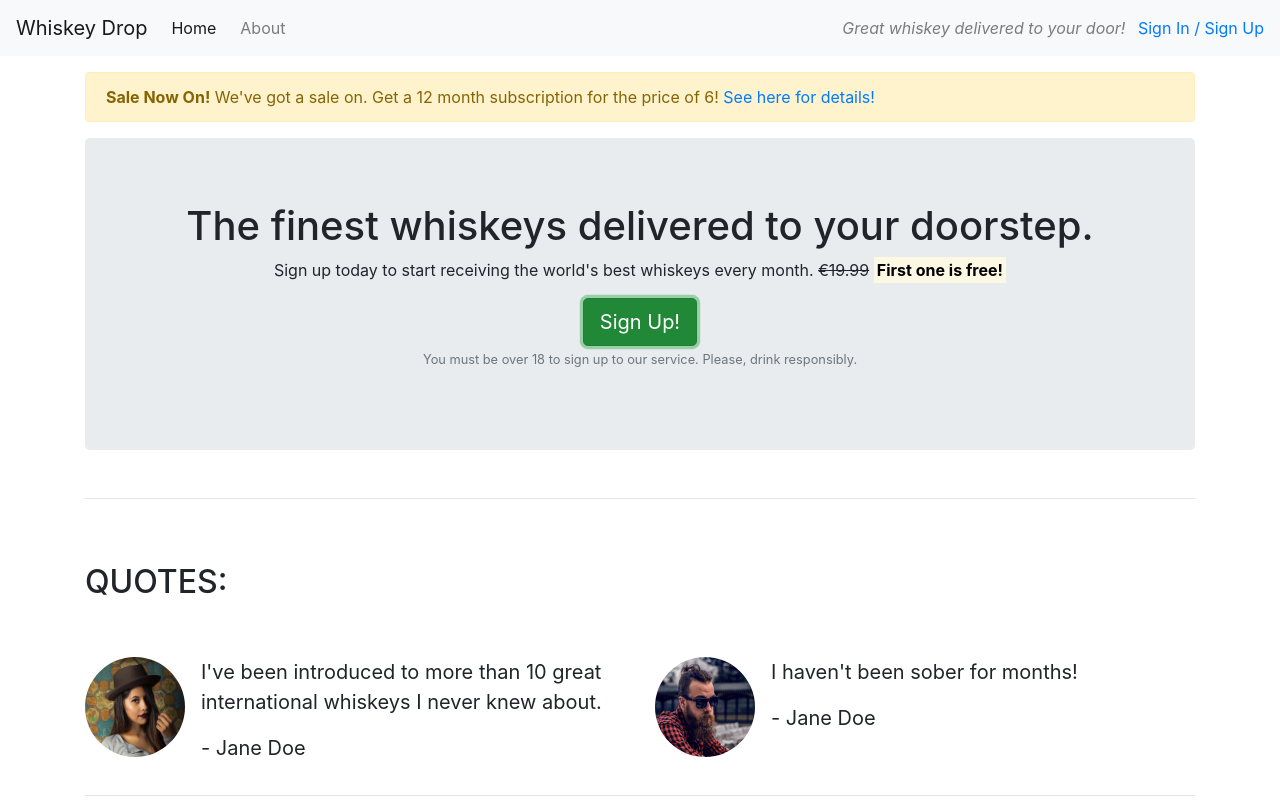
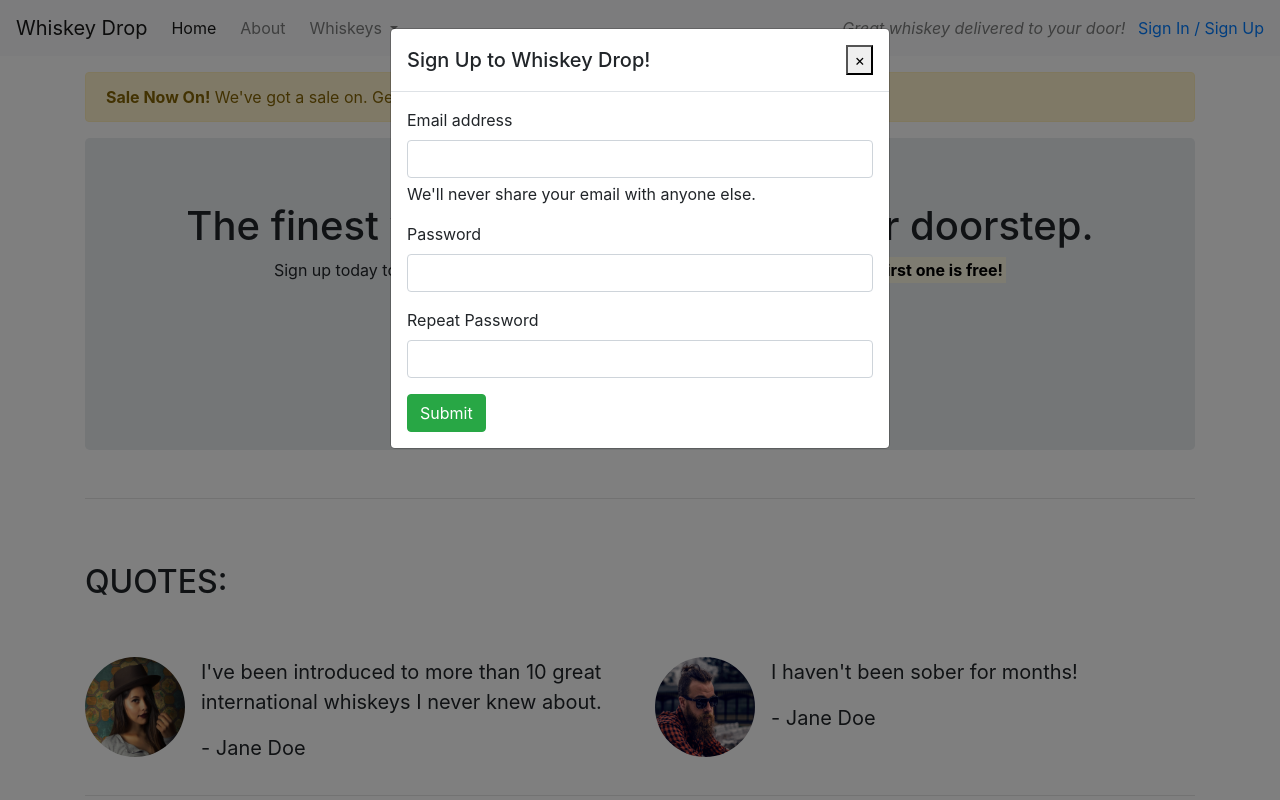
Before and after one commit to cdenning91/Whiskey_Drop, a plain HTML site: page index.html in a window 1280 px wide. Both pictures are taken after a click on the button "Sign Up!". Shown: the top 800 px of the page. Drawn offline with nearby package versions, Linux system fonts and the light colour scheme.

Commit message:
adding first JS to index file

```diff
--- a/index.html
+++ b/index.html
@@ -10,11 +10,29 @@
 <body>
     <nav class="navbar navbar-light bg-light navbar-expand-sm">
         <a href="/" class="navbar-brand">Whiskey Drop</a>
+
+        <button class="navbar-toggler ml-auto" type="button" data-toggle="collapse" data-target="#navbarNavDropdown" aria-controls="navbarNavDropdown" aria-expanded="false" aria-label="Toggle navigation">
+        <span class="navbar-toggler-icon"></span></button>
+
+        <div class="collapse navbar-collapse" id="navbarNavDropdown">
             <ul class="navbar-nav mr-auto">
                 <li class="active nav-item mr-2"><a class="nav-link" href="/">Home</a></li>
                 <li class="nav-item mr-2"><a class="nav-link" href="/about">About</a></li>
+                <li class="nav-item dropdown">
+                    <a class="nav-link dropdown-toggle" href="#" id="navbarDropdownMenuLink" role="button" data-toggle="dropdown" aria-haspopup="true" aria-expanded="false">
+                Whiskeys
+                    </a>
+                        <div class="dropdown-menu" aria-labelledby="navbarDropdownMenuLink">
+                            <a class="dropdown-item" href="#">Irish</a>
+                            <a class="dropdown-item" href="#">Scotch</a>
+                            <a class="dropdown-item" href="#">Japanese</a>
+                            <a class="dropdown-item" href="#">American</a>
+                        </div>
+                </li>
+
                 <li class="nav-item mr-2 d-block d-sm-none"><a class="nav-link" href="/login">Sign In / Sign Up</a></li>
             </ul>
+        </div>
         <div class="d-none d-md-block">
             <p class="navbar-text my-auto mr-2"><i>Great whiskey delivered to your door!</i></p>
             <a href="/login">Sign In / Sign Up</a>
@@ -38,7 +56,7 @@
                     <s class="d-none d-sm-inline">€19.99</s>
                     <span class="d-inline d-sm-none"><br></span>
                     <strong><mark>First one is free!</mark></strong></p>
-                <button class="btn btn-success btn-lg">Sign Up!</button>
+                <button class="btn btn-success btn-lg" data-toggle="modal" data-target="#signUpModal">Sign Up!</button>
                 <p class="text-muted"><small>You must be over 18 to sign up to our service. Please, drink responsibly.</small></p>
             </section>
             </div>
@@ -166,5 +184,40 @@
 
     </article>
 
+    <div class="modal" tabindex="-1" role="dialog" id="signUpModal">
+        <div class="modal-dialog" role="document">
+                <div class="modal-content">
+                    <div class="modal-header">
+                        <h5 class="modal-title">Sign Up to Whiskey Drop!</h5>
+                        <button type="button" class="btn-close" data-bs-dismiss="modal" aria-label="Close">
+            <span aria-hidden="true">&times;</span>
+            </button>
+                </div>
+                <div class="modal-body">
+                    <form>
+                        <div class="mb-3">
+                            <label for="exampleInputEmail1" class="form-label">Email address</label>
+                            <input type="email" class="form-control" id="exampleInputEmail1" aria-describedby="emailHelp">
+                            <div id="emailHelp" class="form-text">We'll never share your email with anyone else.</div>
+                        </div>
+                        <div class="mb-3">
+                            <label for="password" class="form-label">Password</label>
+                            <input type="password" class="form-control" id="password">
+                        </div>
+                        <div class="mb-3">
+                            <label for="repeatPassword" class="form-label">Repeat Password</label>
+                            <input type="password" class="form-control" id="repeatPassword">
+                        </div>
+                        <button type="submit" class="btn btn-success">Submit</button>
+                    </form>
+                </div>
+            </div>
+        </div>
+    </div>
+
+
+   <script src="https://code.jquery.com/jquery-3.3.1.slim.min.js" integrity="sha384-q8i/X+965DzO0rT7abK41JStQIAqVgRVzpbzo5smXKp4YfRvH+8abtTE1Pi6jizo" crossorigin="anonymous"></script>
+    <script src="https://cdnjs.cloudflare.com/ajax/libs/popper.js/1.14.3/umd/popper.min.js" integrity="sha384-ZMP7rVo3mIykV+2+9J3UJ46jBk0WLaUAdn689aCwoqbBJiSnjAK/l8WvCWPIPm49" crossorigin="anonymous"></script>
+    <script src="https://stackpath.bootstrapcdn.com/bootstrap/4.1.3/js/bootstrap.min.js" integrity="sha384-ChfqqxuZUCnJSK3+MXmPNIyE6ZbWh2IMqE241rYiqJxyMiZ6OW/JmZQ5stwEULTy" crossorigin="anonymous"></script>
 </body>
 </html>
```
Lines whose indentation alone changed are shown as unchanged.
